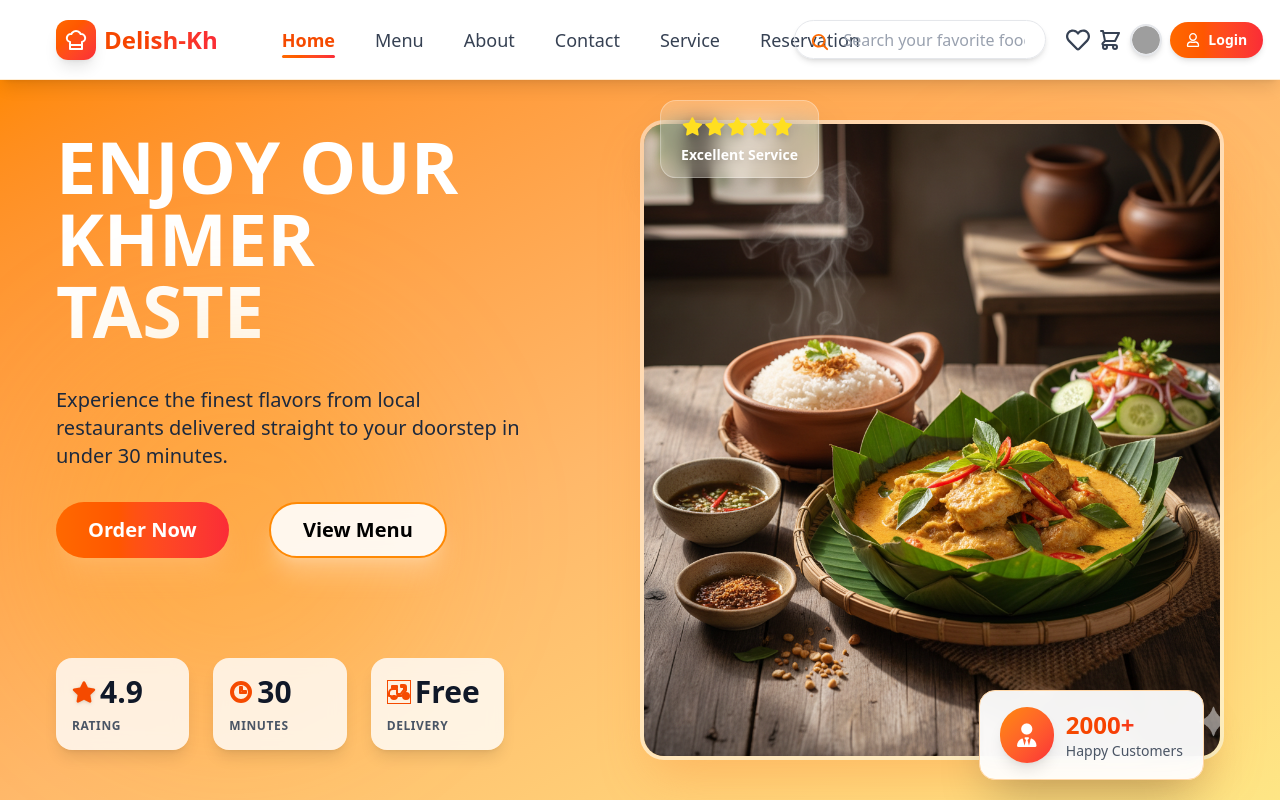
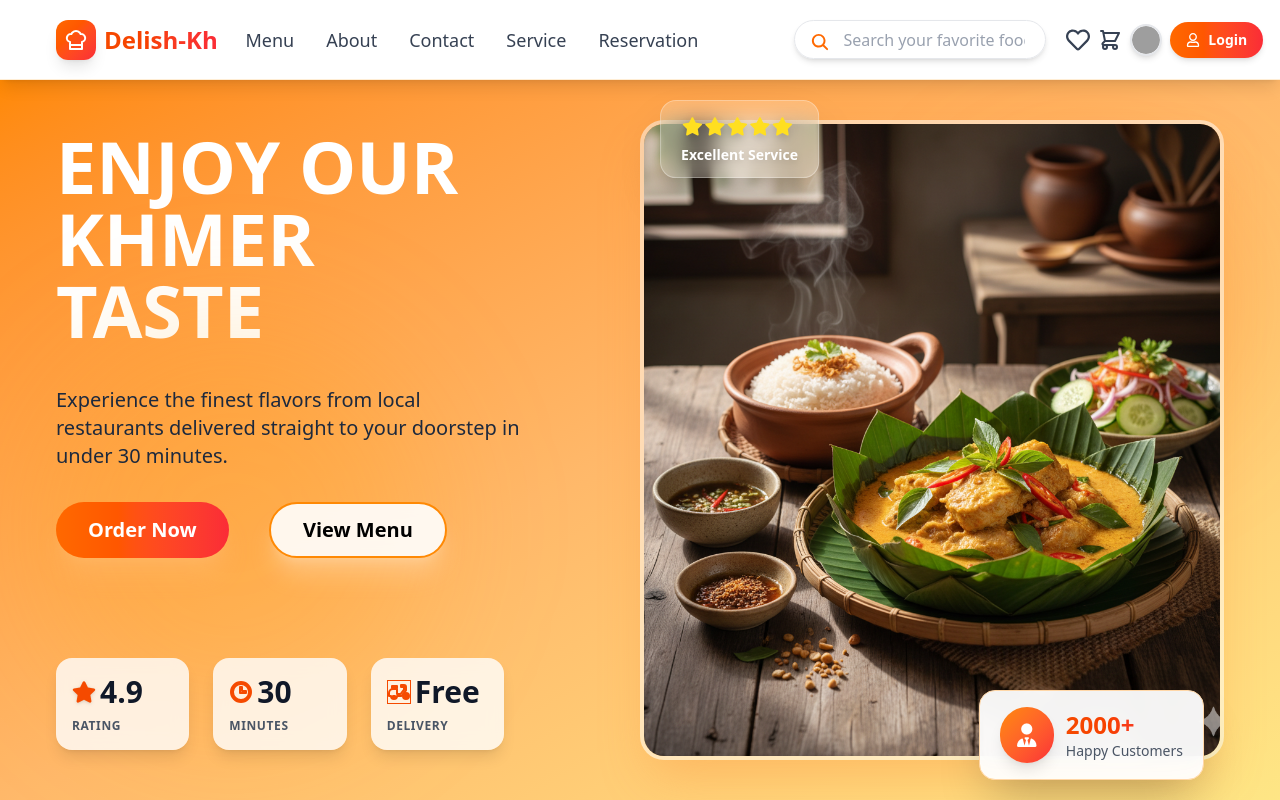
Before and after one commit to VIZA7832498782/food-project, a React (Vite) app: page /home in a window 1280 px wide. Shown: the top 800 px of the page. Built offline with nearby package versions, Linux system fonts and the light colour scheme; grey boxes are pictures that could not be loaded.

Commit message:
update navbar section in kh font

```diff
--- a/src/components/Navbar.jsx
+++ b/src/components/Navbar.jsx
@@ -131,7 +131,7 @@ const Navbar = () => {
           </div>
 
             {/* CENTER: MENU */}
-            <ul className="hidden lg:flex gap-10 flex-1 justify-end pl-10">
+            <ul className="hidden lg:flex flex-nowrap gap-8 flex-shrink justify-end pl-6 whitespace-nowrap overflow-hidden">
               {menu.map((u) => (
                 <li className="group relative" key={u.id}>
                   <Link
```
